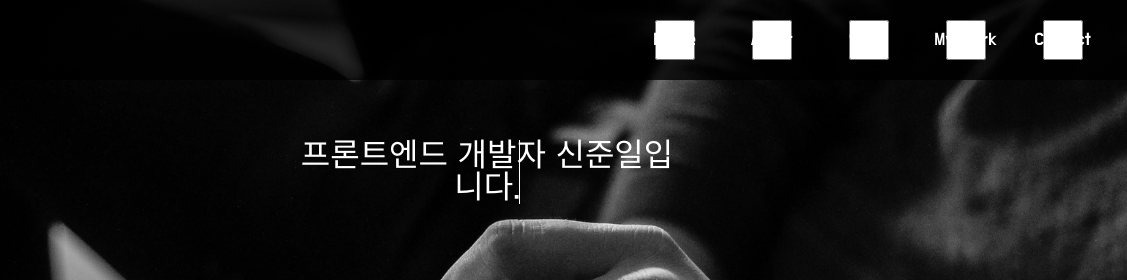
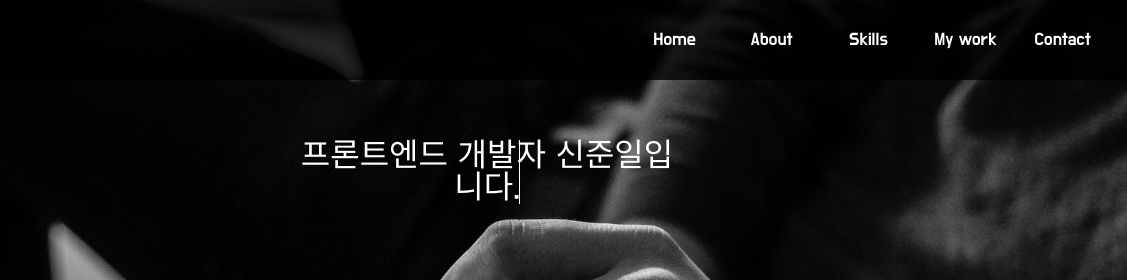
Before and after one commit to JunIl-git/portfolio_website, a plain HTML site: page index.html in a window 1280 px wide. Shown: the top 280 px of the page, 153-1280 px from the left. Drawn offline with Linux system fonts and the light colour scheme.

Commit message:
js navbar scrolling

```diff
--- a/css/nav.css
+++ b/css/nav.css
@@ -36,17 +36,20 @@
   position: relative;
 }
 
+.navbar__menu__item label {
+  width: 73px;
+}
+
 .navbar__menu__item input {
-  width: 73px;
-  height: 40px;
   position: absolute;
   top: 50%;
   transform: translateX(-50%) translateY(-50%);
   left: 50%;
+  visibility: hidden;
 }
 
-/*  */
-.navbar__menu__item button {
+/* box hover, click 시 나타나는 효과 */
+.navbar__menu__item .click {
   width: 73px;
   background: inherit;
   color: #fff;
@@ -56,10 +59,12 @@
   font-size: var(--font-regular);
   cursor: pointer;
   outline: none;
+  text-align: center;
+  line-height: 40px;
 }
 
-.navbar__menu__item button:before,
-.navbar__menu__item button:after {
+.navbar__menu__item .click:before,
+.navbar__menu__item .click:after {
   content: "";
   position: absolute;
   top: 0;
@@ -68,14 +73,21 @@
   width: 0;
   background: white;
 }
-.navbar__menu__item button:after {
+.navbar__menu__item .click:after {
   top: inherit;
   right: inherit;
   left: 0;
   bottom: 0;
 }
-.navbar__menu__item button:hover:before,
-.navbar__menu__item button:hover:after {
+.navbar__menu__item .click:hover:before,
+.navbar__menu__item .click:hover:after {
+  width: 100%;
+  background: #white;
+  transition: 800ms ease all;
+}
+
+.navbar__menu__item input:checked ~ label .click::before,
+.navbar__menu__item input:checked ~ label .click::after {
   width: 100%;
   background: #e1b12c;
   transition: 800ms ease all;
@@ -96,7 +108,6 @@
   position: absolute;
   top: 0;
   left: 0;
-  z-index: 1;
 }
 
 .first__line,
--- a/index.html
+++ b/index.html
@@ -30,33 +30,33 @@
         </div>
         <ul class="navbar__menu">
             <li class="navbar__menu__item">
-                <input type="checkbox" id="home">
-                <label for="home">
-                    <button>Home</button>
+                <input type="radio" name="navbar" id="homeInput" class="nav__input" data-link="#home">
+                <label for="homeInput">
+                    <div class="click">Home</div>
                 </label>
             </li>
             <li class="navbar__menu__item">
-                <input type="checkbox" id="about">
-                <label for="about">
-                    <button>About</button>
+                <input type="radio" name="navbar" id="aboutInput" class="nav__input" data-link="#about">
+                <label for="aboutInput">
+                    <div class="click">About</div>
                 </label>
             </li>
             <li class="navbar__menu__item">
-                <input type="checkbox">
-                <label for="">
-                    <button>Skills</button>
+                <input type="radio" name="navbar" id="skillInput" class="nav__input" data-link="#skills">
+                <label for="skillInput">
+                    <div class="click">Skills</div>
                 </label>
             </li>
             <li class="navbar__menu__item">
-                <input type="checkbox">
-                <label for="">
-                    <button>My work</button>
+                <input type="radio" name="navbar" id="workInput" class="nav__input" data-link="#work">
+                <label for="workInput">
+                    <div class="click">My work</div>
                 </label>
             </li>
             <li class="navbar__menu__item">
-                <input type="checkbox">
-                <label for="">
-                    <button>Contact</button>
+                <input type="radio" name="navbar" id="contactInput" class="nav__input" data-link="#contact">
+                <label for="contactInput">
+                    <div class="click">Contact</div>
                 </label>
             </li>
         </ul>
--- a/js/scroll.js
+++ b/js/scroll.js
@@ -1,8 +1,16 @@
-const navbar = document.querySelectorAll(".navbar__menu__item");
+const navbar = document.querySelectorAll(".nav__input");
 
+function automaticChange() {
 
+}
 function navClick(e){
- console.dir(e)
+ const target = e.target;
+ const link = target.dataset.link;
+ const scrollTo = document.querySelector(link);
+ scrollTo.scrollIntoView(
+     {behavior : "smooth"}
+ );
+
 }
 
 function aboutScroll(){
@@ -26,8 +34,11 @@ function skillScroll(){
         const ts = document.querySelector('.skillset__container__gauge__ts').style.width = "60%";;
     }
 }
+
+
 for(let i=0; i<5; i++){
     navbar[i].addEventListener("click",navClick);
 }
 window.addEventListener("scroll", skillScroll);
-window.addEventListener("scroll", aboutScroll)
+window.addEventListener("scroll", aboutScroll);
+window.addEventListener("scroll",automaticChange);
```
